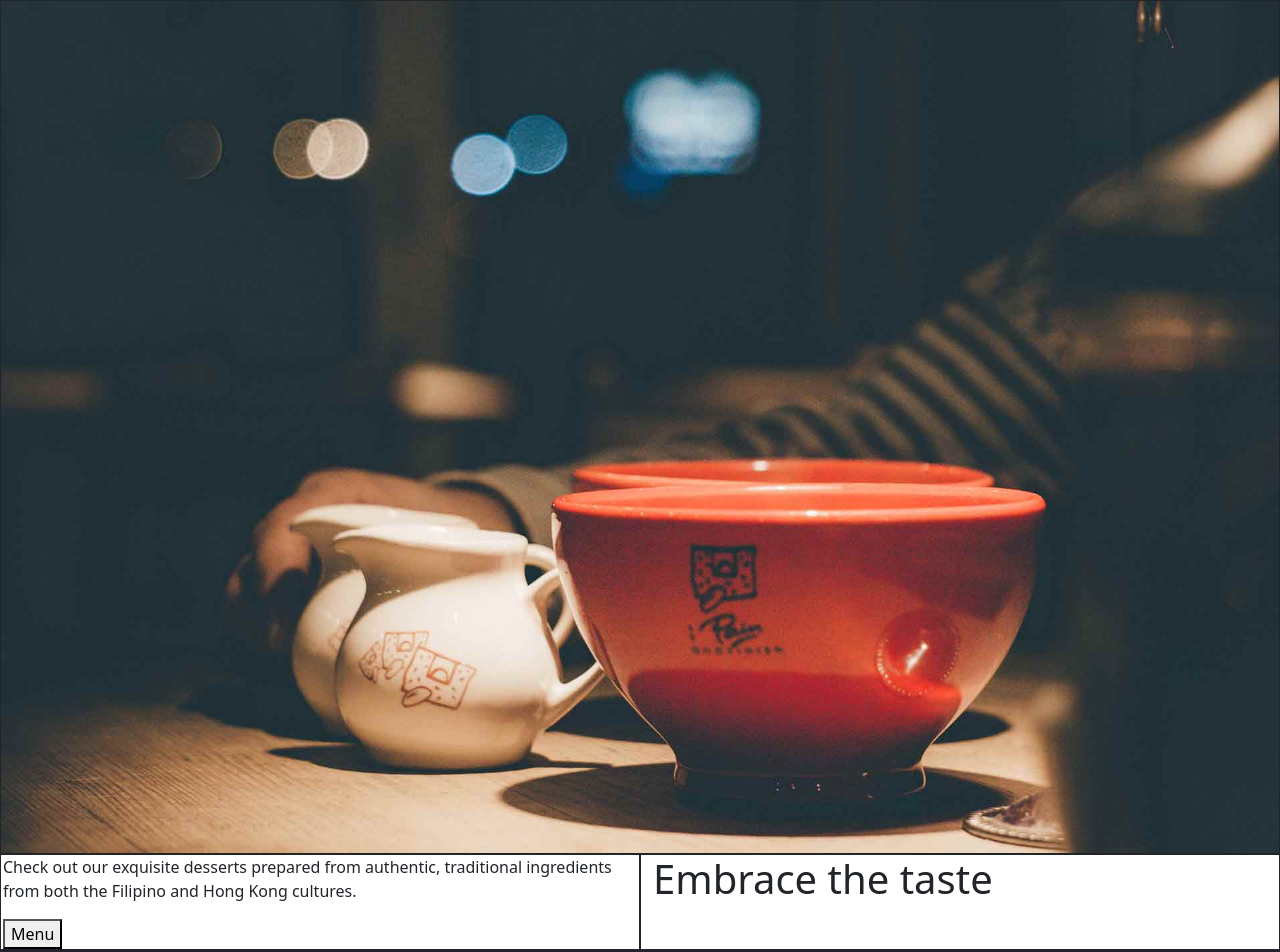
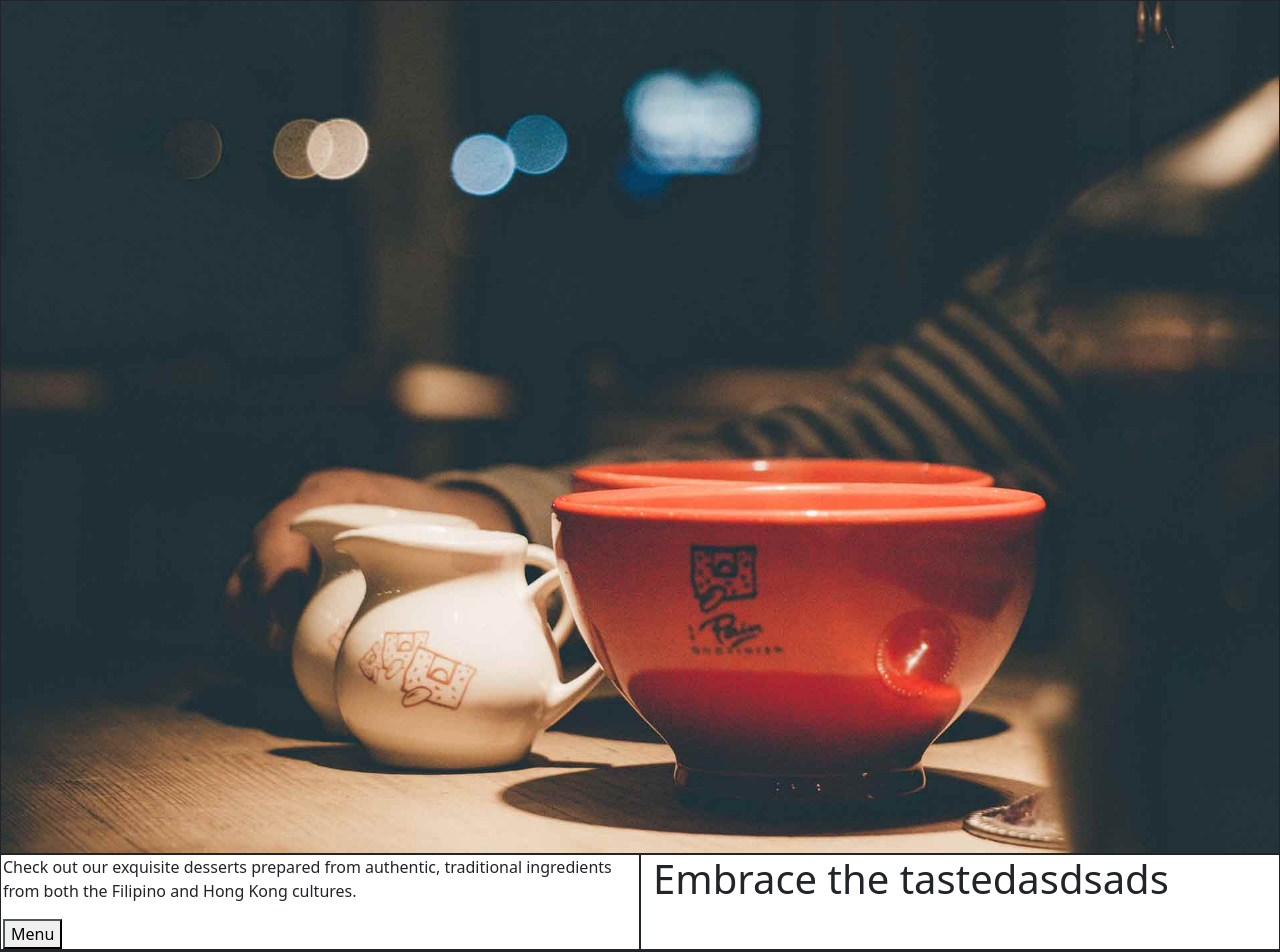
Before and after one commit to bcitdolino/QAProject, a plain HTML site: page qa/index.html in a window 1280 px wide. Shown: the part 1943-2895 px from the top of the page. Drawn offline with nearby package versions, Linux system fonts and the light colour scheme.

Commit message:
add new commit
add new commit

```diff
--- a/qa/index.html
+++ b/qa/index.html
@@ -65,7 +65,7 @@
               </div>
 
               <div class="col">
-                <h1> Embrace the taste</h1>
+                <h1> Embrace the tastedasdsads</h1>
               </div>
           </div>
       </div>
```
Also changed, not shown: 1 other file.
